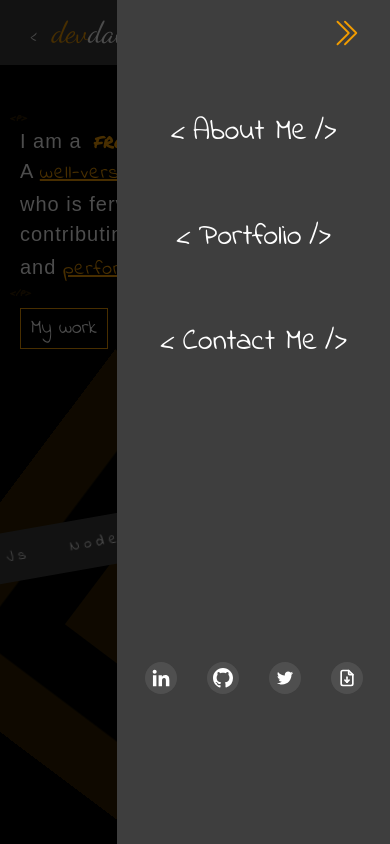
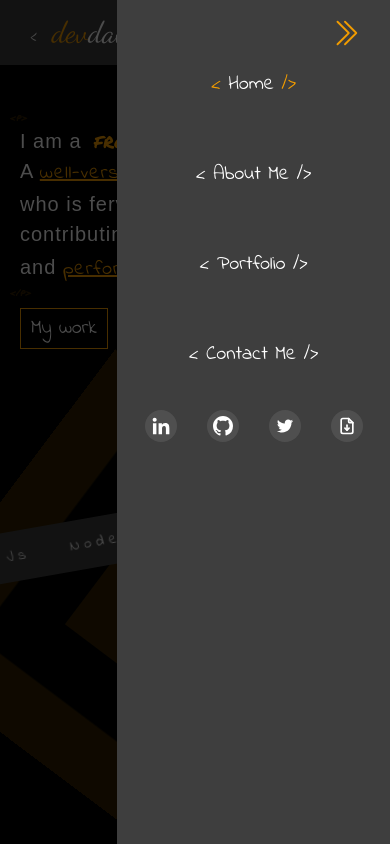
Before and after one commit to Davetech101/portfolio, a Next.js app: page / in a window 390 px wide. Both pictures are taken after a click on the button 345 px from the left and 32 px from the top of the page. Built offline with nearby package versions, Linux system fonts and the light colour scheme; a web font is replaced by a local one.

Commit message:
home and navbar

```diff
--- a/components/Connect.jsx
+++ b/components/Connect.jsx
@@ -12,17 +12,17 @@ const Connect = () => {
   const media = [
     {
       name: "LinkedIn",
-      href: "",
+      href: "https://www.linkedin.com/in/david-ogaranya-enomah-133b60223/",
       svg: <GrLinkedinOption />,
     },
     {
       name: "Github",
-      href: "",
+      href: "https://github.com/Davetech101",
       svg: <BsGithub />,
     },
     {
       name: "Twitter",
-      href: "",
+      href: "https://twitter.com/Og_rhoze",
       svg: <AiOutlineTwitter />,
     },
     {
@@ -36,6 +36,7 @@ const Connect = () => {
     <StyledConnect>
       {media.map((medium, idx) => (
         <Link
+        target="_black"
           key={idx}
           href={medium.href}
         >{medium.svg}
--- a/components/Navbar.jsx
+++ b/components/Navbar.jsx
@@ -10,6 +10,10 @@ const Navbar = () => {
   const [showNav, setShowNav] = useState(false);
   const router = useRouter();
   const navLinks = [
+    {
+      title: "Home",
+      href: "/",
+    },
     {
       title: "About Me",
       href: "/about",
--- a/components/Section.jsx
+++ b/components/Section.jsx
@@ -1,17 +1,18 @@
 import styled from "styled-components";
 
-const SSection = styled.section`
-  overflow: hidden;
+const Section = ({ type, children }) => {
+  const SSection = styled.section`
+    overflow: hidden;
   height: 100vh;
 
-  @media only screen and (max-width: 1000px) {
-  overflow: unset;
-  overflow-x:hidden;
+    @media only screen and (max-width: 1000px) {
+    overflow: unset;
+    overflow-x: hidden;
+
+    overflow: ${props => (type === "home" ? `hidden` : `auto`)};
   }
-
-`;
-const Section = ({ children }) => {
-  return <SSection>{children}</SSection>;
-};
+`
+  return <SSection>{children}</SSection>
+}
 
 export default Section;
--- a/pages/index.js
+++ b/pages/index.js
@@ -4,7 +4,7 @@ import Section from "@/components/Section";
 
 export default function Home() {
   return (
-    <Section>
+    <Section type="home">
       <Hero />
     </Section>
   );
--- a/styles/styledcomponents/StyledNavbar.jsx
+++ b/styles/styledcomponents/StyledNavbar.jsx
@@ -128,7 +128,7 @@ const StyledNavbar = styled.header`
       display: flex;
       flex-direction: column;
       align-items: center;
-      justify-content: space-between;
+      gap:3rem;
       padding: 0rem 2rem 15rem;
       transition: all 0.5s;
       transform: translatex(40rem);
@@ -148,11 +148,11 @@ const StyledNavbar = styled.header`
       flex-direction: column;
       align-items: center;
       gap: 4rem;
-      padding-top: 9rem;
+      padding-top: 5rem;
     }
 
     nav a {
-      font-size: 3rem;
+      font-size: 2rem;
     }
 
     .toggle {
```
